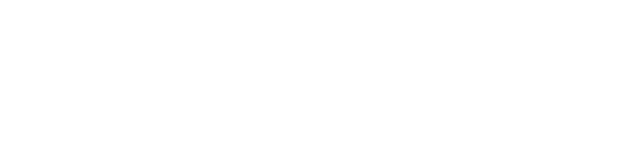
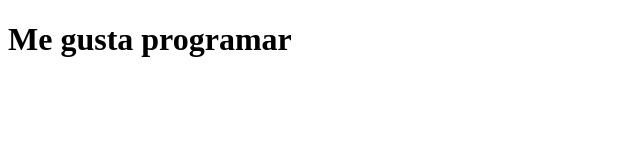
Before and after one commit to anahicamash/Practica2, a plain HTML site: page index.html in a window 1280 px wide. Shown: the whole page, without its empty margins (0-640 px from the left). Drawn offline with Linux system fonts and the light colour scheme.

Commit message:
Se añade h1

```diff
--- a/index.html
+++ b/index.html
@@ -5,8 +5,9 @@
     <meta http-equiv="X-UA-Compatible" content="IE=edge">
     <meta name="viewport" content="width=device-width, initial-scale=1.0">
     <title>Anahi Camas </title>
+
 </head>
 <body>
-
+    <h1> Me gusta programar </h1>
 </body>
 </html>
```
